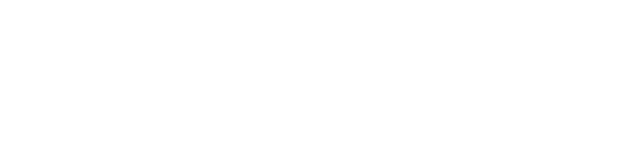
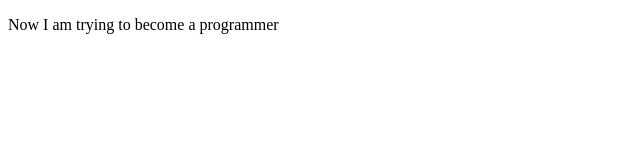
Before and after one commit to a1ifhossain/my-first-repo, a plain HTML site: page index.html in a window 1280 px wide. Shown: the whole page, without its empty margins (0-640 px from the left). Drawn offline with Linux system fonts and the light colour scheme.

Commit message:
added p tag

```diff
--- a/index.html
+++ b/index.html
@@ -5,6 +5,7 @@
     <meta http-equiv="X-UA-Compatible" content="IE=edge">
     <meta name="viewport" content="width=device-width, initial-scale=1.0">
     <title>my first repo</title>
+    <p>Now I am trying to become a programmer</p>
 </head>
 <body>
 
```
